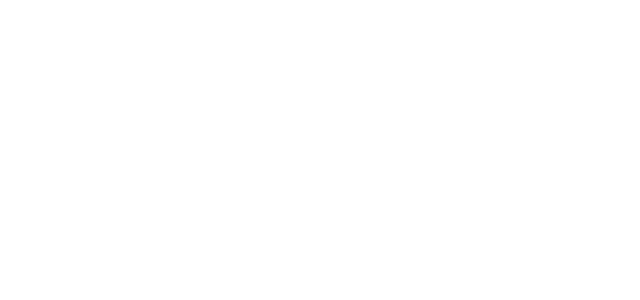
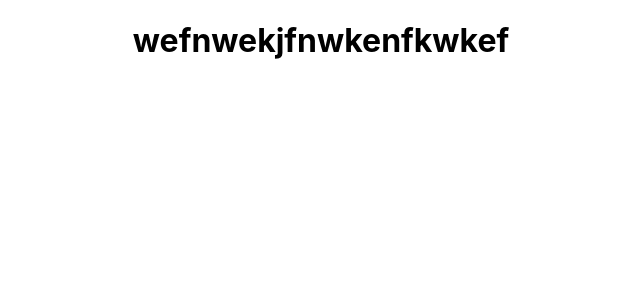
Before and after one commit to orogoro/test-ts-react, a React (Create React App) app: page / in a window 1280 px wide. Shown: the top 300 px of the page, without its empty margins (319-959 px from the left). Built offline with nearby package versions, Linux system fonts and the light colour scheme.

Commit message:
build page

```diff
--- a/src/App.tsx
+++ b/src/App.tsx
@@ -4,7 +4,9 @@
 const App: React.FC = () => {
   return (
     <div className="App">
-      <div></div>
+      <div>
+        <h1>wefnwekjfnwkenfkwkef</h1>
+      </div>
     </div>
   );
 }
```
